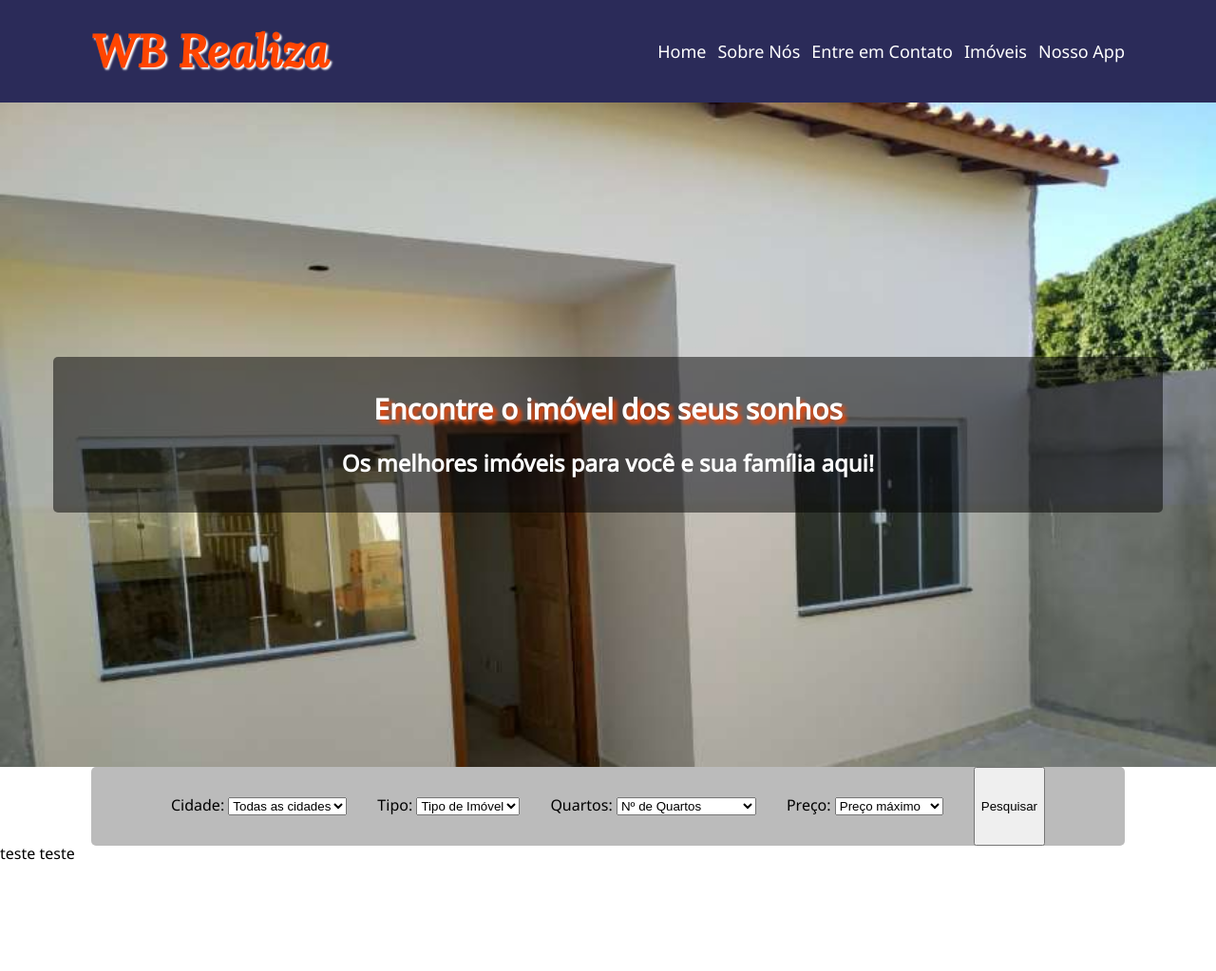
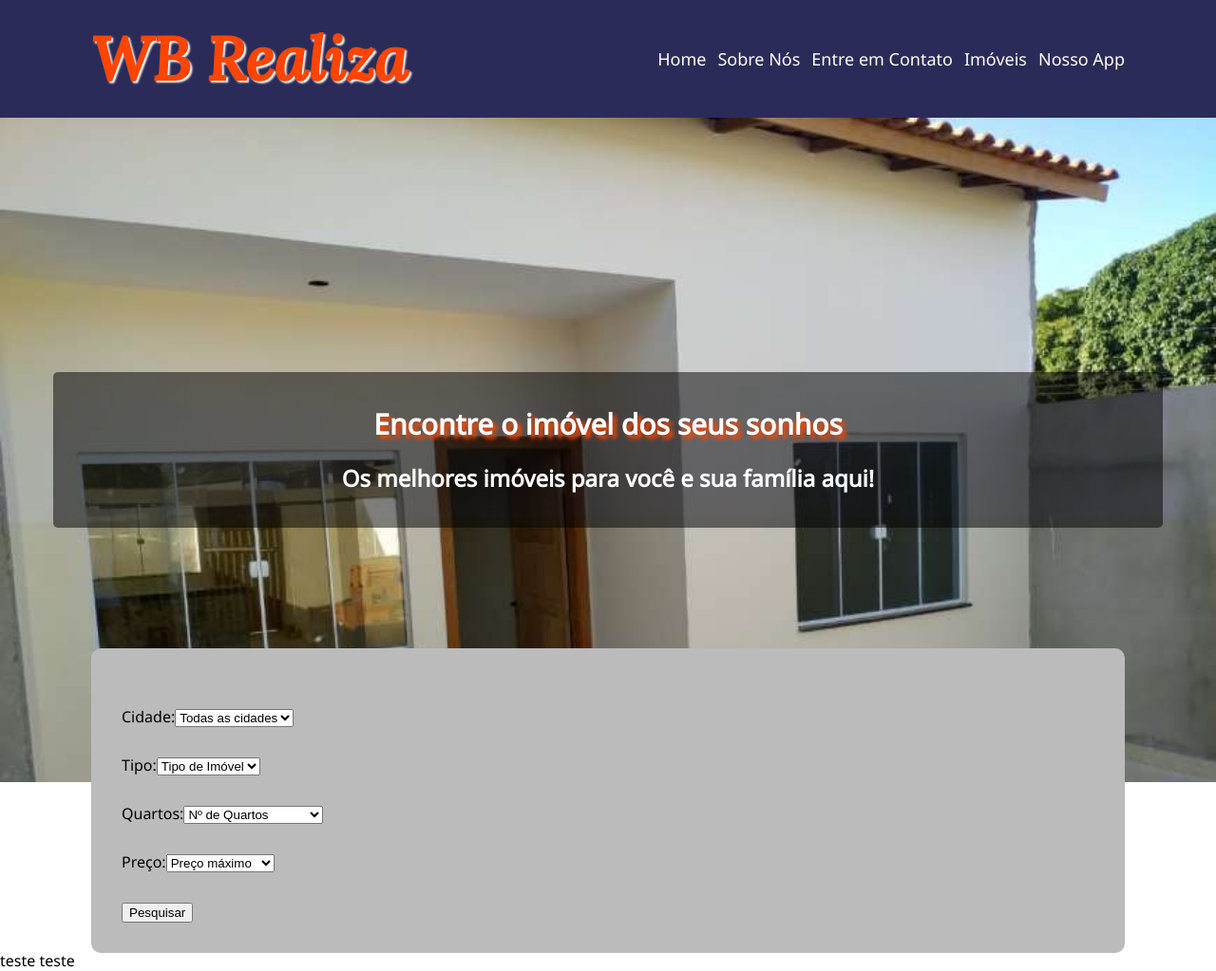
Before and after one commit to RafaelAguiarRodrigues/Layout-WB, a plain HTML site: page index.html in a window 1280 px wide. Shown: the whole page at 95% size. Before the commit the page ends 910 px from the top, so only its background shows below. Drawn offline with Linux system fonts and the light colour scheme.

Commit message:
Segunda commit

```diff
--- a/ASSETS/CSS/Cabecalho/cabecalho-titulo.css
+++ b/ASSETS/CSS/Cabecalho/cabecalho-titulo.css
@@ -1,7 +1,7 @@
 .cabecalho__titulo  {
     font-family: 'Lora', serif;
     font-weight: bold;
-    font-size: 3em;
+    font-size: 4em;
 }
 .cabecalho__titulo a {
     color: orangered;
--- a/ASSETS/CSS/Formulario/form-campo.css
+++ b/ASSETS/CSS/Formulario/form-campo.css
@@ -1,3 +1,9 @@
 .form__campo {
+    align-items: baseline;
+    align-content: flex-start;
+    display: flex;
     margin: 2em 2em 2em 0;
+    flex-grow: 1;
+    justify-content: flex-start;
+    flex-flow: row nowrap;
 }
--- a/ASSETS/CSS/Formulario/form.css
+++ b/ASSETS/CSS/Formulario/form.css
@@ -1,7 +1,10 @@
 .form {
     background: #BBBBBB;
-    border-radius: 5px;
-    display: flex;
-    justify-content: center;
+    border-radius: 10px;
+    padding: 2em;
+}
 
+.container .form {
+    z-index: 1;
+    margin-top: -13%;
 }
```
